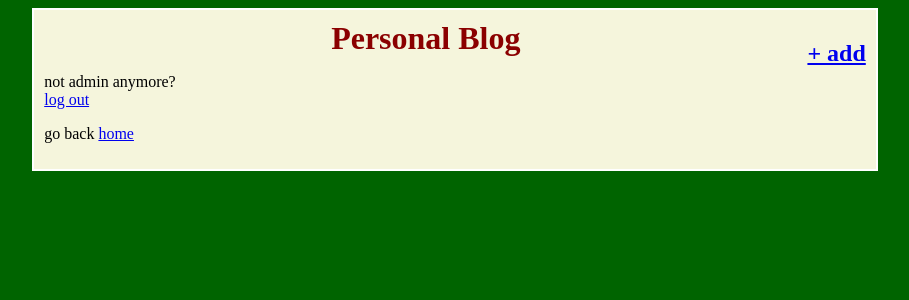
After one commit to 4tymp/personal-blog, a Flask app: page /admin in a window 1280 px wide. The commit adds this page. Shown: the top 300 px of the page, without its empty margins (185-1094 px from the left). Run offline with Flask 3, Linux system fonts and the light colour scheme.

Commit message:
started working on adding articles

```diff
--- a/app.py
+++ b/app.py
@@ -24,3 +24,7 @@ def login():
             result = False
 
     return render_template("login.html", result=result)
+
+@app.route("/admin")
+def admin():
+    return render_template("admin.html")
--- a/static/style.css
+++ b/static/style.css
@@ -1,5 +1,14 @@
+header h1{
+    display: inline;
+}
+
+.right{
+    float: right;
+}
+
 body{
     background-color: darkgreen;
+    text-decoration: none;
 }
 
 div{
--- /dev/null
+++ b/templates/admin.html
@@ -0,0 +1,31 @@
+<!DOCTYPE html>
+<html lang="en">
+<head>
+    <meta charset="UTF-8">
+    <meta name="viewport" content="width=device-width, initial-scale=1.0">
+    <title>TmP's blog!</title>
+    <link rel="stylesheet" href="static/style.css">
+
+</head>
+<body>
+    <div class="container">
+
+        <header>
+            <h1>Personal Blog</h1>
+            <a href="/add" class="right"><h2>+ add</h2></a>
+        </header>
+        <nav>
+            <p>not admin anymore?<br>
+            <a href="/home">log out</a></p>
+
+            <p>go back <a href="/home">home</a></p>
+        </nav>
+        <main>
+
+        </main>
+        <footer></footer>
+
+    </div>
+
+</body>
+</html>
```
